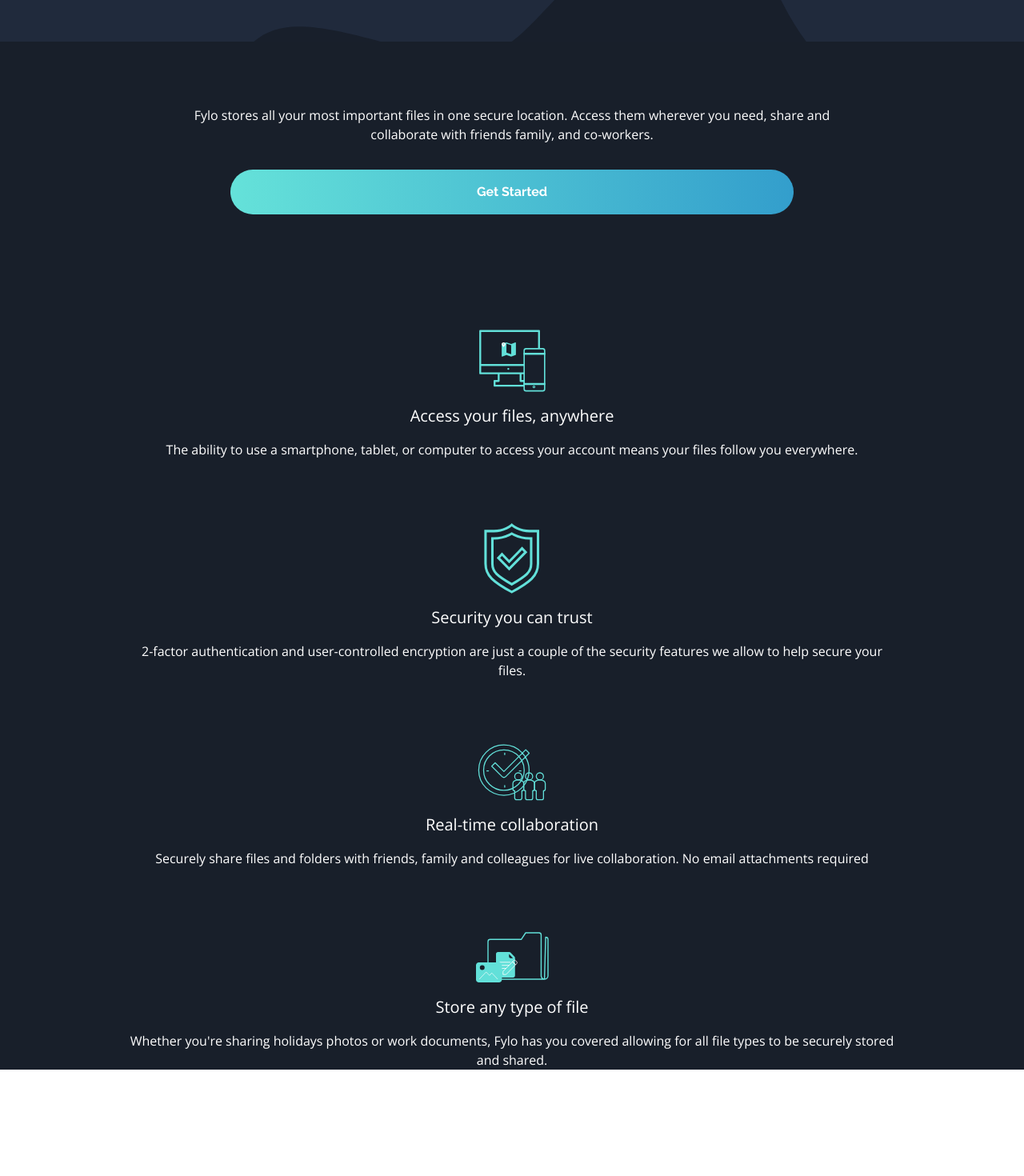
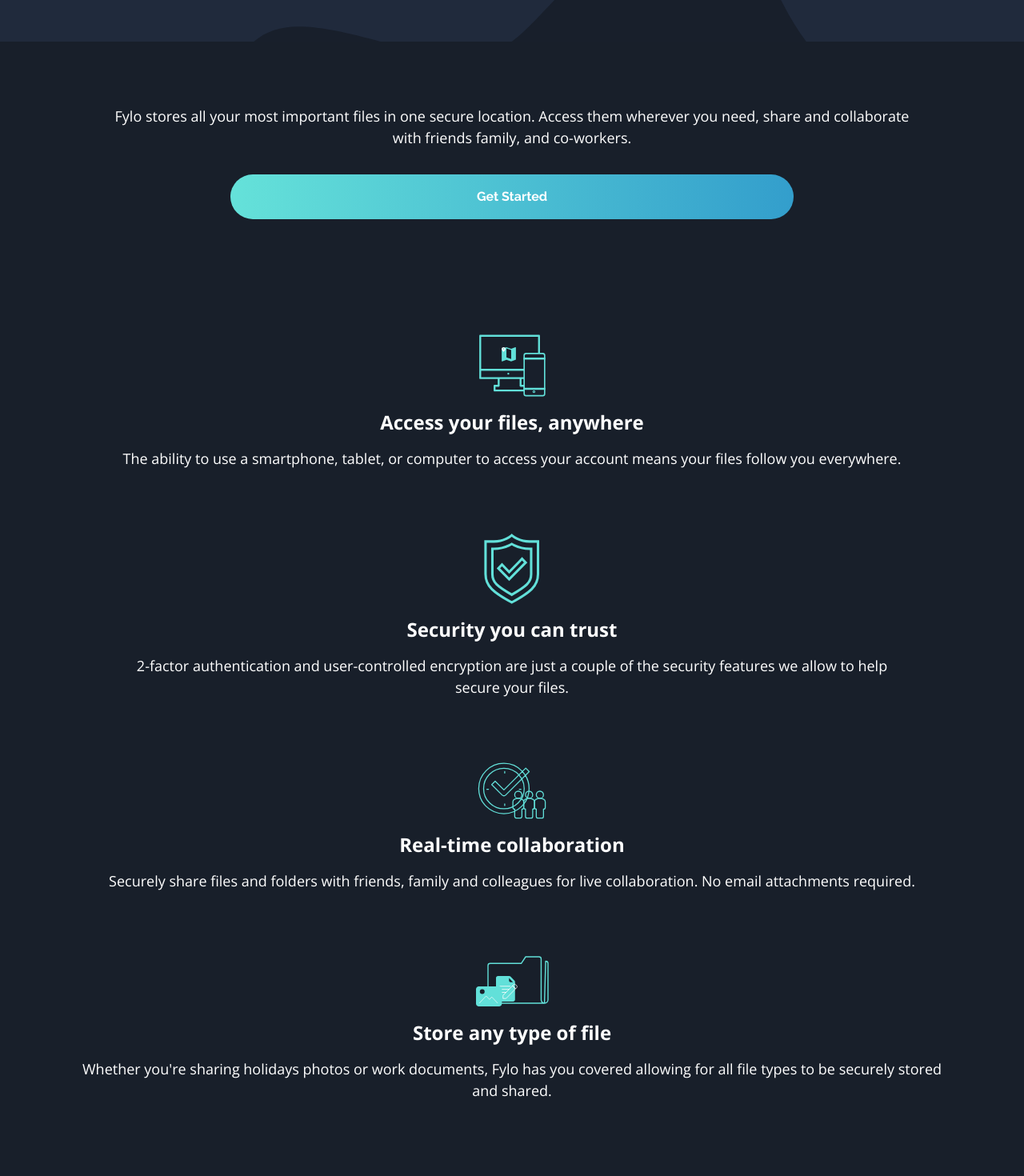
Before and after one commit to Afkerplease/fylo-darksite, a React (Create React App) app: page / in a window 1280 px wide. Shown: the part 520-1990 px from the top of the page at 80% size. Before the commit the page ends 1857 px from the top, so only its background shows below. Built offline with nearby package versions, Linux system fonts and the light colour scheme.

Commit message:
3rd section over

```diff
--- a/src/App.js
+++ b/src/App.js
@@ -5,6 +5,8 @@
 import security from "./images/icon-security.svg";
 import collab from "./images/icon-collaboration.svg";
 import store from "./images/icon-any-file.svg";
+import productivity from "./images/illustration-stay-productive.png";
+import arrow from "./images/icon-arrow.svg";
 
 function App() {
   return (
@@ -23,7 +25,7 @@
           <h1 className=" absolute top-[55%] text-White text-3xl text-center w-[80%] font-[700]  ">
             All your files in one secure location, accessible anywhere.
           </h1>
-          <p className=" mt-20 text-center text-White w-[67%] ">
+          <p className=" text-[18px]  mt-20 text-center text-White w-[80%] ">
             Fylo stores all your most important files in one secure location.
             Access them wherever you need, share and collaborate with friends
             family, and co-workers.
@@ -38,16 +40,20 @@
         <div className=" flex flex-col gap-20  ">
           <div className=" flex flex-col font-Open gap-4 items-center">
             <img src={acces} alt="" />
-            <h2 className=" text-xl text-White">Access your files, anywhere</h2>
-            <p className=" text-center w-[75%] text-White ">
+            <h2 className=" text-2xl font-[700] text-White">
+              Access your files, anywhere
+            </h2>
+            <p className="  text-[18px] text-center w-[80%] text-White ">
               The ability to use a smartphone, tablet, or computer to access
               your account means your files follow you everywhere.
             </p>
           </div>
           <div className=" flex flex-col font-Open gap-4 items-center">
             <img src={security} alt="" />
-            <h2 className=" text-xl text-White">Security you can trust</h2>
-            <p className=" text-center w-[75%] text-White ">
+            <h2 className=" text-2xl font-[700] text-White">
+              Security you can trust
+            </h2>
+            <p className=" text-[18px] text-center w-[75%] text-White ">
               2-factor authentication and user-controlled encryption are just a
               couple of the security features we allow to help secure your
               files.
@@ -57,16 +63,20 @@
         <div className="flex flex-col gap-20 mt-20">
           <div className=" flex flex-col font-Open gap-4 items-center">
             <img src={collab} alt="" />
-            <h2 className=" text-xl text-White">Real-time collaboration</h2>
-            <p className=" text-center w-[75%] text-White ">
+            <h2 className=" text-2xl font-[700] text-White">
+              Real-time collaboration
+            </h2>
+            <p className=" text-[18px] text-center w-[82%] text-White ">
               Securely share files and folders with friends, family and
-              colleagues for live collaboration. No email attachments required
+              colleagues for live collaboration. No email attachments required.
             </p>
           </div>
           <div className=" flex flex-col font-Open gap-4 items-center">
             <img src={store} alt="" />
-            <h2 className=" text-xl text-White">Store any type of file</h2>
-            <p className=" text-center w-[75%] text-White ">
+            <h2 className=" text-2xl font-[700] text-White">
+              Store any type of file
+            </h2>
+            <p className=" text-[18px] text-center w-[85%] text-White ">
               Whether you're sharing holidays photos or work documents, Fylo has
               you covered allowing for all file types to be securely stored and
               shared.
@@ -76,7 +86,30 @@
       </section>
       {/* end of section features */}
       {/* section works */}
-      <section></section>
+      <section className=" font-Open mt-[9rem] ">
+        <div>
+          <img src={productivity} className="w-[80%] mx-auto " alt="" />
+        </div>
+        <div className=" gap-4 mt-10 flex flex-col items-start px-8">
+          <h2 className=" font-[700] text-White text-2xl">
+            Stay productive, wherever you are
+          </h2>
+          <p className=" text-White font-[400] text-[18px] ">
+            Never let location be an issue when accessing your files. Fylo has
+            you covered for all of your file storage needs.
+          </p>
+          <p className="text-White font-[400] text-[18px]">
+            Securely share files and folders with friends, family and colleagues
+            for live collaboration. No email attachments required.
+          </p>
+          <div className="border-b flex gap-2 border-Cyan ">
+            <a className=" text-Cyan    " href="#">
+              See how Fylo works{" "}
+            </a>
+            <img src={arrow} className=" cursor-pointer w-5  " alt="" />{" "}
+          </div>
+        </div>
+      </section>
       {/* section works */}
     </main>
   );
```
